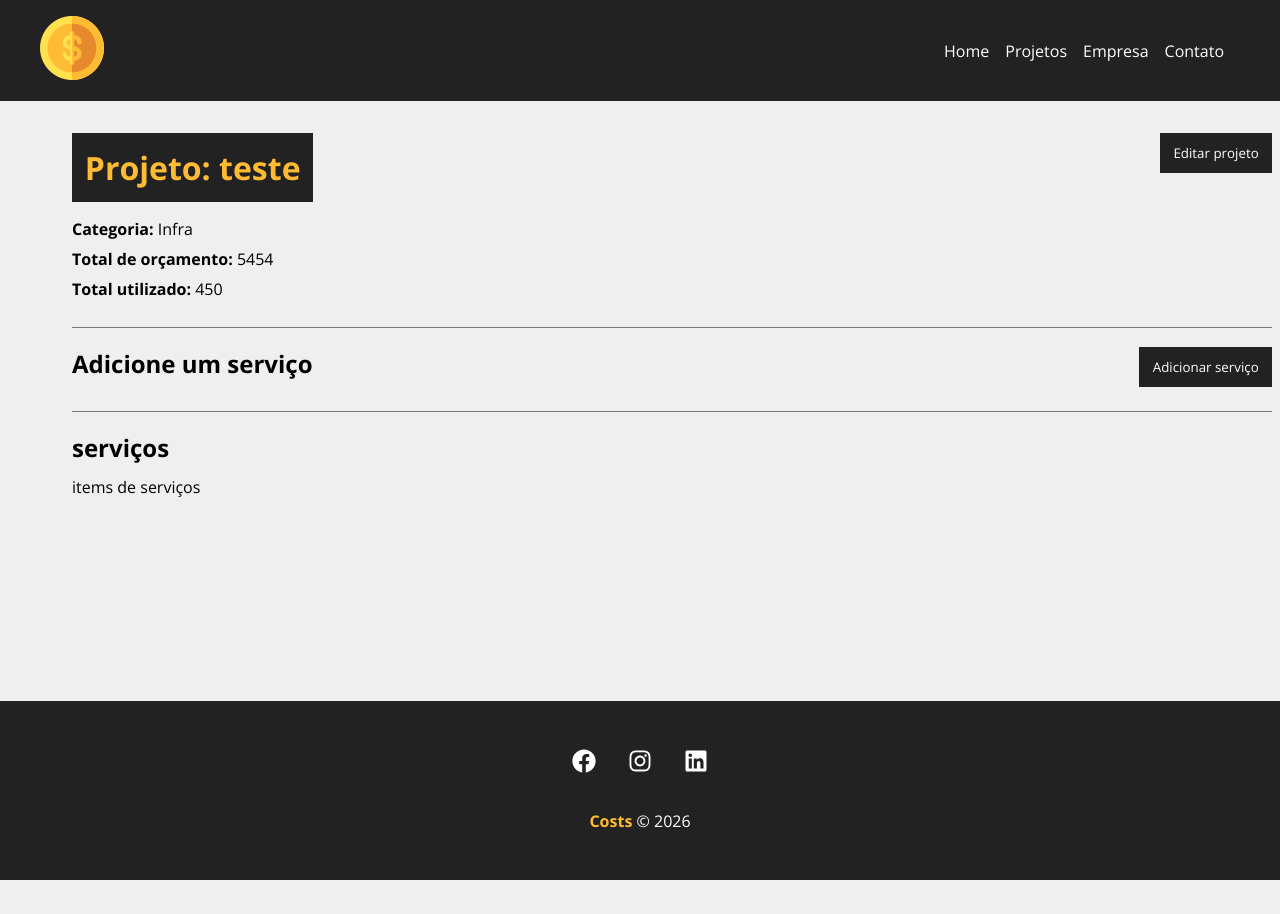
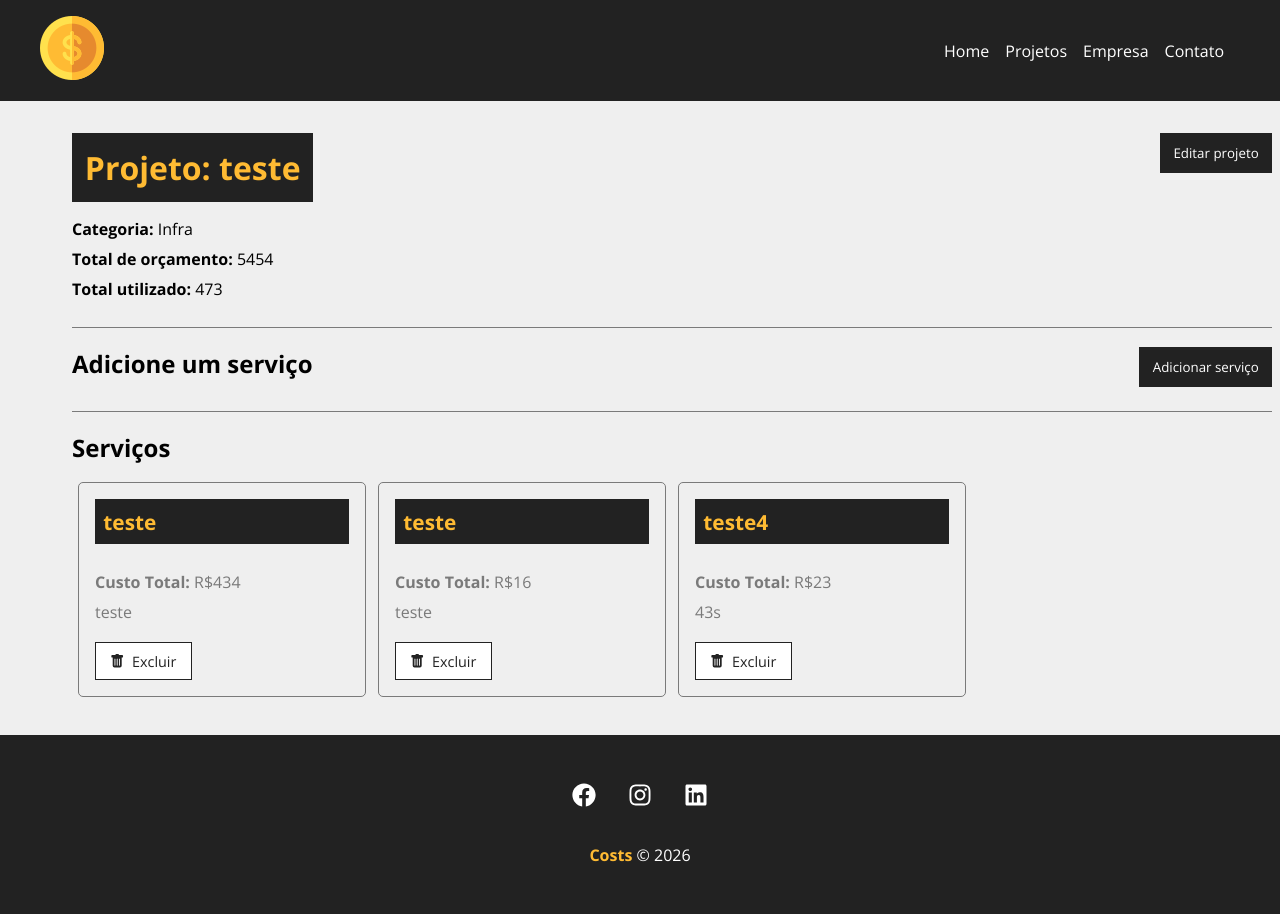
Before and after one commit to carlamagalhaes8/costs, a React (Create React App) app: page /project/fe61 in a window 1280 px wide. Shown: the top 914 px of the page. Before the commit the page ends 880 px from the top, so only its background shows below. Built offline with nearby package versions, Linux system fonts and the light colour scheme; data requests are answered from the project's data file.

Commit message:
36. Exibindo os serviços

```diff
--- a/db.json
+++ b/db.json
@@ -8,7 +8,7 @@
         "id": "1",
         "name": "Infra"
       },
-      "cost": 450,
+      "cost": 473,
       "services": [
         {
           "name": "teste",
@@ -21,6 +21,12 @@
           "cost": "16",
           "description": "teste",
           "id": "872b76cf-f1a1-4b02-928f-a980080272ee"
+        },
+        {
+          "name": "teste4",
+          "cost": "23",
+          "description": "43s",
+          "id": "0e3cf297-795b-4919-9d1a-0c211c70cd5f"
         }
       ]
     }
--- a/src/components/pages/Project.js
+++ b/src/components/pages/Project.js
@@ -1,4 +1,4 @@
-import { parse, v4 as uuidv4 } from 'uuid';
+import { v4 as uuidv4 } from 'uuid';
 
 import styles from './Project.module.css';
 
@@ -10,14 +10,16 @@ import Container from '../layout/Container';
 import ProjectForm from '../project/ProjectForm';
 import Message from '../layout/Message';
 import ServiceForm from '../service/ServiceForm';
+import ServiceCard from '../service/ServiceCard';
 
 function Project(){
 
     const { id } = useParams();
-    const [project, setProject] = useState([]);
+    const [project, setProject] = useState({});
+    const [services, setServices] = useState([]);
     const [showProjectForm, setShowProjectForm] = useState(false);
-    const [message, setMessage] = useState()
-    const [type, setType] = useState()
+    const [message, setMessage] = useState('');
+    const [type, setType] = useState('');
     const [showServiceForm, setShowServiceForm] = useState(false);
 
     useEffect(() => {
@@ -25,25 +27,25 @@ function Project(){
             fetch(`http://localhost:5000/projects/${id}`, {
                 method: "GET",
                 headers: {
-                'Content-Type': 'application/json'},
+                    'Content-Type': 'application/json'
+                },
             })
             .then(resp => resp.json())
             .then((data) => {
-            setProject(data)
+                setProject(data);
+                setServices(data.services || []);
             })
-        .catch((err) => console.log)
-        }, 300)
-
-    }, [id])
+            .catch((err) => console.log(err));
+        }, 300);
+    }, [id]);
 
     function editPost(project){
-        setMessage('')
+        setMessage('');
 
-        //budget validation
         if(project.budget < project.cost){
-            setMessage("O orçamento não pode ser menor que o custo do projeto!")
-            setType("error")
-            return false
+            setMessage("O orçamento não pode ser menor que o custo do projeto!");
+            setType("error");
+            return;
         }
 
         fetch(`http://localhost:5000/projects/${project.id}`, {
@@ -52,49 +54,41 @@ function Project(){
                 'Content-Type': 'application/json',
             },
             body: JSON.stringify(project),
-
         })
         .then((resp) => resp.json())
         .then((data) => {
-            setProject(data)
-            setShowProjectForm(false)
-            setMessage("Projeto atualizado!")
-            setType("success")
-
+            setProject(data);
+            setShowProjectForm(false);
+            setMessage("Projeto atualizado!");
+            setType("success");
         })
-        .catch(err => console.log(err))
-
+        .catch(err => console.log(err));
     }
 
     function createService(service){
-    setMessage('')
+        setMessage('');
 
-    // garante que services exista
-    const services = project.services || []
+        const currentServices = project.services || [];
 
-    // adiciona id
         const newService = {
             ...service,
             id: uuidv4()
+        };
+
+        const newCost = parseFloat(project.cost || 0) + parseFloat(newService.cost);
+
+        if(newCost > parseFloat(project.budget)){
+            setMessage("Orçamento ultrapassado, verifique o valor do serviço");
+            setType('error');
+            return;
         }
 
-    const newCost = parseFloat(project.cost) + parseFloat(newService.cost)
-
-    // valida orçamento
-    if(newCost > parseFloat(project.budget)) {
-        setMessage("Orçamento ultrapassado, verifique o valor do serviço")
-        setType('error')
-        return
-    }
-
-    // cria novo projeto (imutável)
         const updatedProject = {
             ...project,
             cost: newCost,
-        services: [...services, newService]
-    }
+            services: [...currentServices, newService]
+        };
 
-    // envia pro backend
         fetch(`http://localhost:5000/projects/${project.id}`, {
             method: 'PATCH',
             headers: {
@@ -104,26 +98,30 @@ function Project(){
         })
         .then((resp) => resp.json())
         .then((data) => {
-        setProject(data)
-        setShowServiceForm(false)
-        setMessage("Serviço adicionado com sucesso!")
-        setType("success")
+            setProject(data);
+            setServices(data.services || []);
+            setShowServiceForm(false);
+            setMessage("Serviço adicionado com sucesso!");
+            setType("success");
+
         })
-    .catch(err => console.log(err))
+        .catch(err => console.log(err));
+    }
+
+    function removeService(){
+        // pode implementar depois
     }
 
     function toggleProjectForm(){
-        setShowProjectForm(!showProjectForm)
+        setShowProjectForm(!showProjectForm);
     }
 
     function toggleServiceForm(){
-    setShowServiceForm(!showServiceForm)
+        setShowServiceForm(!showServiceForm);
     }
-
 
     return(
         <>
-
         {project.name ? (
             <div className={styles.project_details}>
                 <Container customClass="column">
@@ -133,12 +131,14 @@ function Project(){
                     <div className={styles.details_container}>
                         <h1>Projeto: {project.name}</h1>
 
-                        <button className={styles.btn} onClick={toggleProjectForm}>{!showProjectForm ? "Editar projeto" : "Fechar "}</button>
+                        <button className={styles.btn} onClick={toggleProjectForm}>
+                            {!showProjectForm ? "Editar projeto" : "Fechar"}
+                        </button>
 
                         {!showProjectForm ? (
                             <div className={styles.project_info}>
                                 <p>
-                                    <span>Categoria:</span> {project.category.name}
+                                    <span>Categoria:</span> {project.category?.name}
                                 </p>
 
                                 <p>
@@ -148,11 +148,14 @@ function Project(){
                                 <p>
                                     <span>Total utilizado:</span> {project.cost}
                                 </p>
-
                             </div>
                         ) : (
                             <div className={styles.project_info}>
-                                <ProjectForm handleSubmit={editPost} btnText="Concluir edição" projectData={project}/>
+                                <ProjectForm
+                                    handleSubmit={editPost}
+                                    btnText="Concluir edição"
+                                    projectData={project}
+                                />
                             </div>
                         )}
                     </div>
@@ -160,20 +163,38 @@ function Project(){
                     <div className={styles.service_form_container}>
                         <h2>Adicione um serviço</h2>
 
-                        <button className={styles.btn} onClick={toggleServiceForm}>{!showServiceForm ? "Adicionar serviço" : "Fechar "}</button>
+                        <button className={styles.btn} onClick={toggleServiceForm}>
+                            {!showServiceForm ? "Adicionar serviço" : "Fechar"}
+                        </button>
 
                         <div className={styles.project_info}>
-                            {showServiceForm && (<ServiceForm handleSubmit={createService}
+                            {showServiceForm && (
+                                <ServiceForm
+                                    handleSubmit={createService}
                                     btnText="Adicionar serviço"
                                     projectData={project}
-                            />)}
+                                />
+                            )}
                         </div>
                     </div>
 
-                    <h2>serviços</h2>
+                    <h2>Serviços</h2>
 
                     <Container customClass="start">
-                        <p>items de serviços</p>
+                        {Array.isArray(services) && services.length > 0 ? (
+                            services.map((service) => (
+                                <ServiceCard
+                                    id={service.id}
+                                    name={service.name}
+                                    cost={service.cost}
+                                    description={service.description}
+                                    key={service.id}
+                                    handleRemove={removeService}
+                                />
+                            ))
+                        ) : (
+                            <p>Não há serviços adicionados.</p>
+                        )}
                     </Container>
 
                 </Container>
@@ -181,7 +202,6 @@ function Project(){
         ) : (
             <Loading />
         )}
-
         </>
     )
 }
--- /dev/null
+++ b/src/components/service/ServiceCard.js
@@ -0,0 +1,28 @@
+import styles from '../project/ProjectCard.module.css';
+
+import {BsFillTrashFill} from 'react-icons/bs';
+
+function ServiceCard({id, name, cost, description, handleRemove}){
+
+    const remove = (e) =>{
+
+    }
+
+    return(
+        <div className={styles.project_card}>
+            <h4>{name}</h4>
+            <p>
+                <span>Custo Total:</span> R${cost}
+            </p>
+            <p>{description}</p>
+            <div className={styles.project_card_actions}>
+                <button onClick={remove}>
+                    <BsFillTrashFill /> Excluir
+                </button>
+
+            </div>
+        </div>
+    )
+}
+
+export default ServiceCard;
```
Lines whose indentation alone changed are shown as unchanged.
